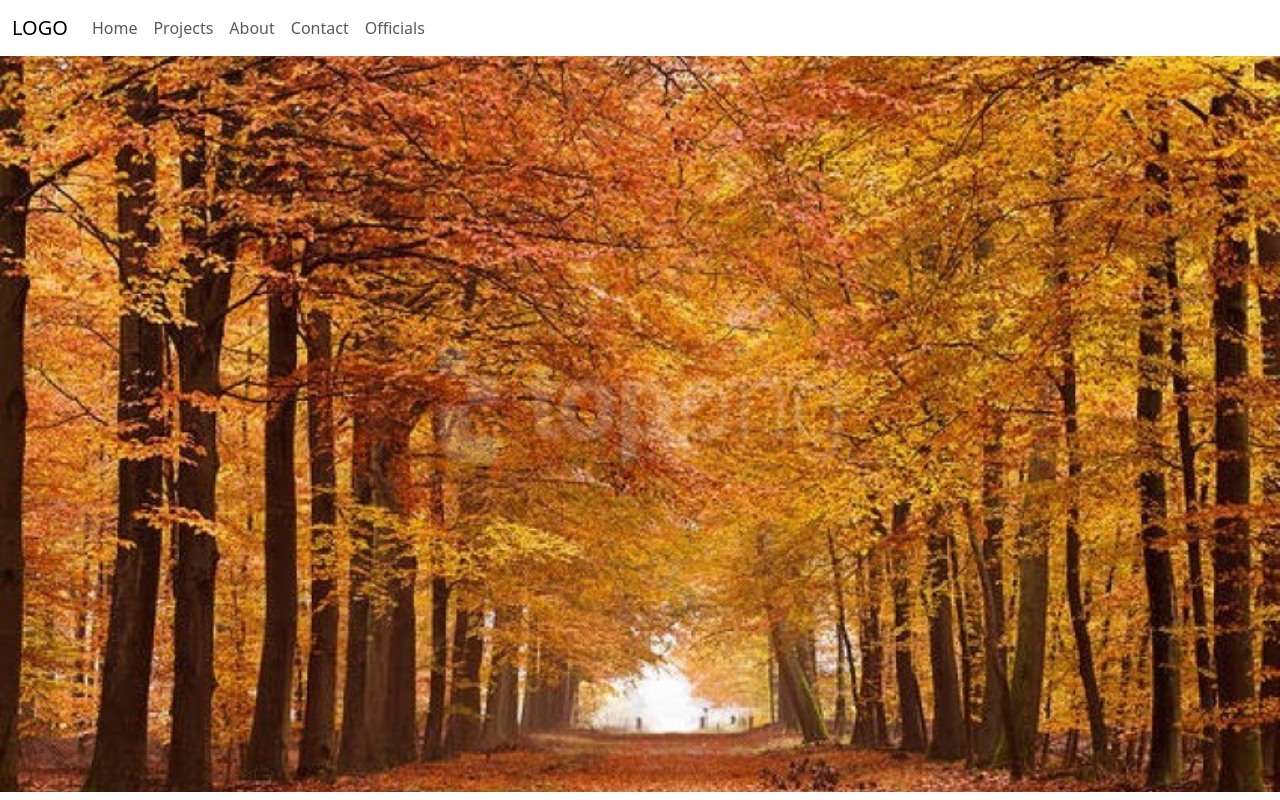
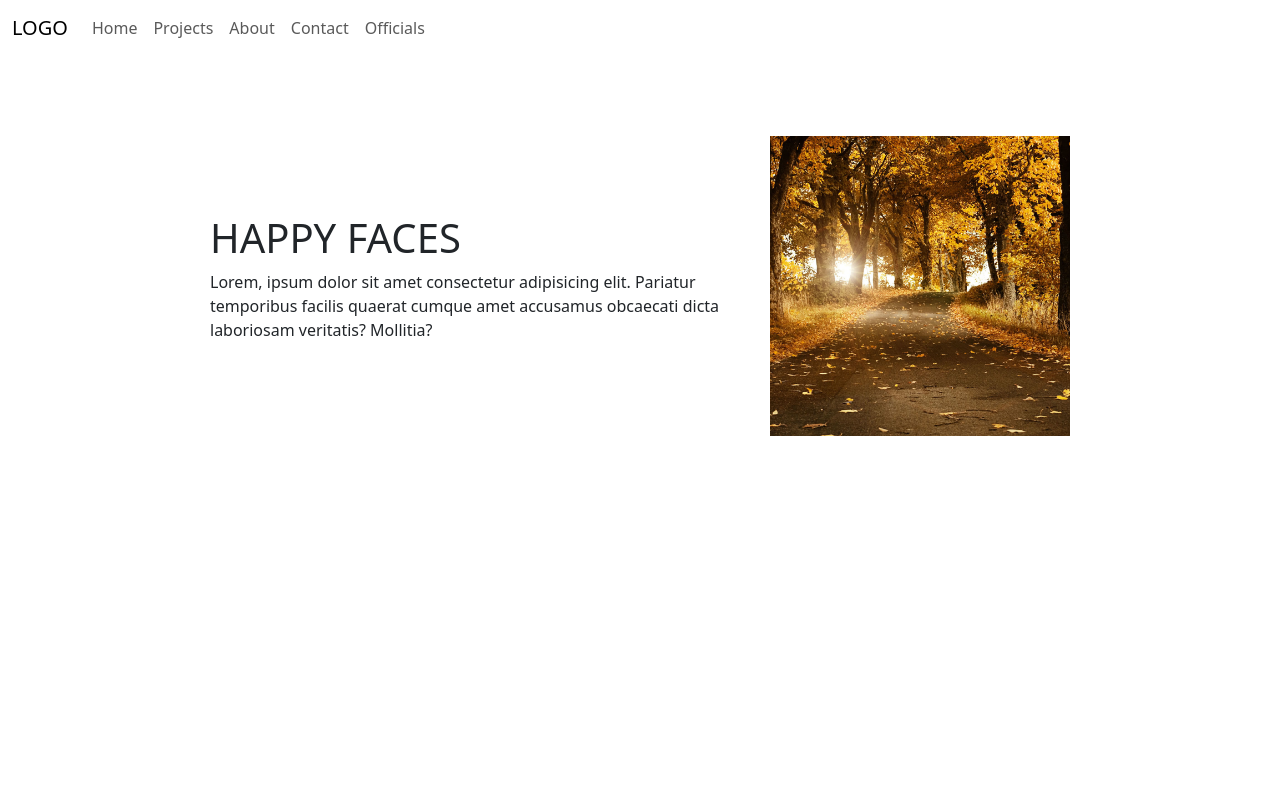
Before and after one commit to yegonkimutai/Happy-faces, a React (Create React App) app: page / in a window 1280 px wide. Built offline with nearby package versions, Linux system fonts and the light colour scheme; grey boxes are pictures that could not be loaded.

Commit message:
:sparkles: Add new features to home page

```diff
--- a/src/pages/Home.js
+++ b/src/pages/Home.js
@@ -58,26 +58,14 @@
   }
 
   return (
-    <div className="App">
-      <div className= 'car-cont'>
-        <div className='img-cont-home'>
-          <div className='image' style={{marginLeft: margin}}>
-          <img className='bg-image' src={image1} alt='' />
-          </div>
-          <div className='image'>
-          <img className='bg-image'  src={image2} alt='' />
-          </div>
-          <div className='image'>
-          <img className='bg-image'  src={image3} alt='' />
-          </div>
-          <div className='image'>
-          <img className='bg-image'  src={image4} alt='' />
-          </div>
-          <div className='image'>
-          <img className='bg-image' src={image5} alt='' />
-          </div>
-        </div>
-      </div>
+    <div className="app-home">
+      <div className= 'car-cont'></div>
+      <div className='content '>
+      <h1>HAPPY FACES</h1>
+      <p>
+      Lorem, ipsum dolor sit amet consectetur adipisicing elit. Pariatur temporibus facilis quaerat cumque amet accusamus obcaecati dicta laboriosam veritatis? Mollitia?
+      </p>
+    </div>
     </div>
   );
 }
--- a/src/style/Home.css
+++ b/src/style/Home.css
@@ -1,26 +1,24 @@
+.app-home {
+  display: flex;
+  justify-content: center;
+  align-items: center;
+  margin-top:  5rem;
+  gap: 3rem;
+}
+
+.content {
+  max-width: 40%;
+}
+
 .car-cont {
-    width: 100vw;
-    height: 92vh;
-    overflow: hidden;
+  max-width: 40%;
+   background: url('../images/img1.jpg');
+   background-repeat: no-repeat;
+   background-position: center;
+   background-size: cover;
+   justify-self: center;
+   order: 1;
+   width: 300px;
+   height: 300px;
+   box-shadow: inset 0 0 0 9px rgb(255, 255, 255 / 30%);
   }
-
-  .img-cont-home {
-    width: 500%;
-    height: 100%;
-
-    display: flex;
-    flex-direction: row;
-  }
-
-  .img-cont-home > .image {
-    width: 20%;
-    height: 100%;
-
-    transition: all 1s ease;
-  }
-
-  .bg-image {
-    width: 100%;
-    height: 100%;
-    object-fit: cover;
-  }
```
